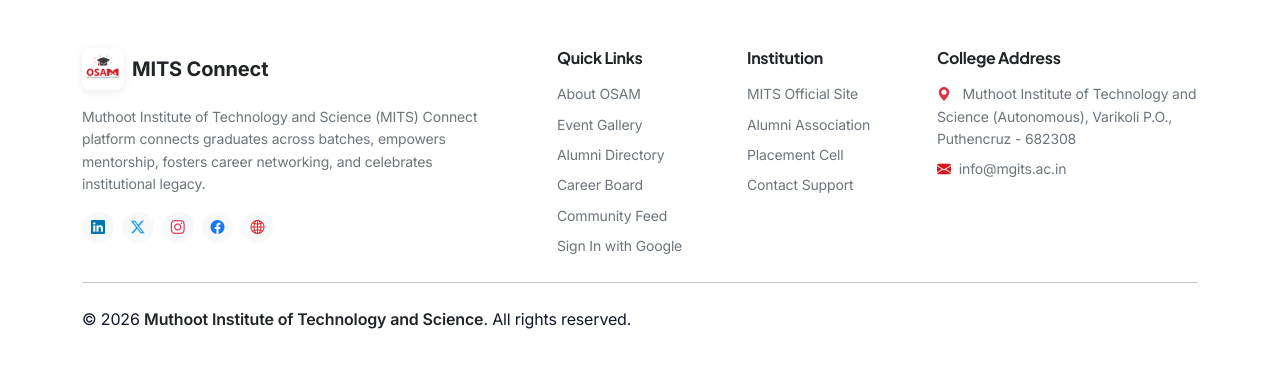
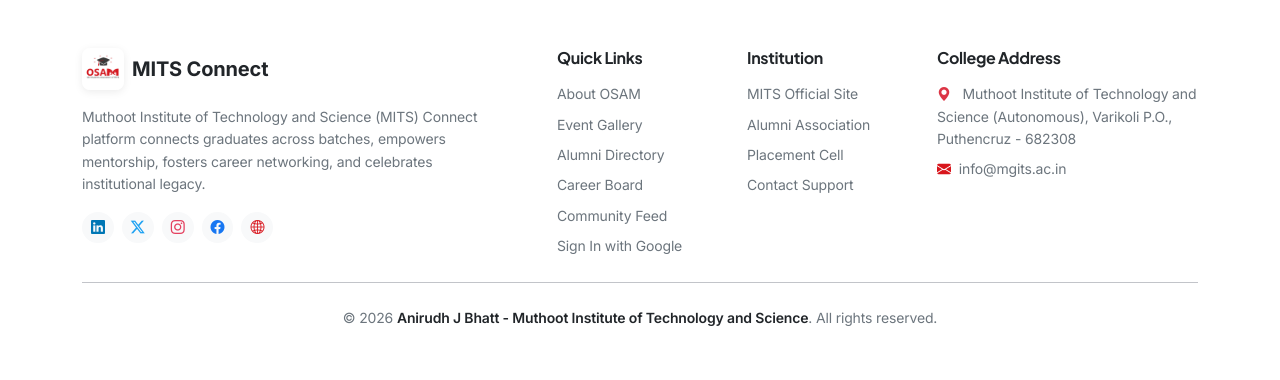
Before and after one commit to AnirudhJBhatt/MITS-Alumni-Portal, a PHP site: page /MITS-Alumni-Portal/index.php in a window 1280 px wide. Shown: the part 3046-3426 px from the top of the page. After the commit the page ends 3372 px from the top, so only its background shows below. Run offline with PHP 8.4, Linux system fonts and the light colour scheme; some libraries are stand-ins or nearby versions.

Commit message:
MITS-Alumni-Portal

```diff
--- a/includes/footer.php
+++ b/includes/footer.php
@@ -64,10 +64,10 @@ require_once __DIR__ . '/../config/config.php';
             </div>
         </div>
 
-        <hr class="my-4 text
+        <hr class="my-4 text">
         <div class="d-flex flex-column flex-md-row justify-content-between align-items-center small text-secondary gap-2">
-            <div>
-                &copy; <?= date('Y') ?> <span class="fw-semibold text-dark">Muthoot Institute of Technology and Science</span>. All rights reserved.
+            <div class="w-100 text-center">
+                &copy; <?= date('Y') ?> <span class="fw-semibold text-dark">Anirudh J Bhatt - Muthoot Institute of Technology and Science</span>. All rights reserved.
             </div>
         </div>
     </div>
```
